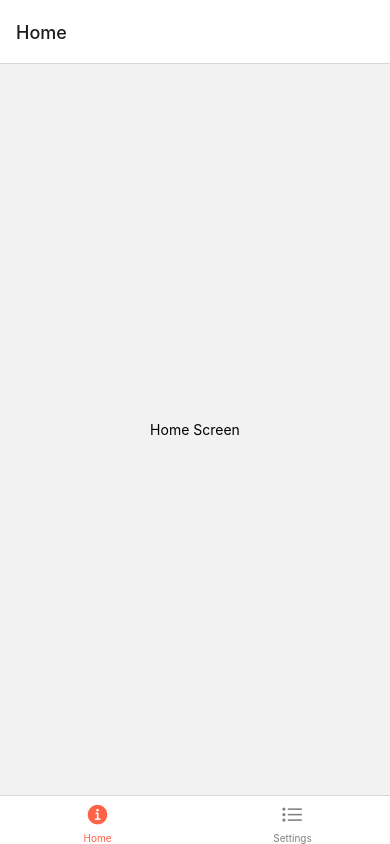
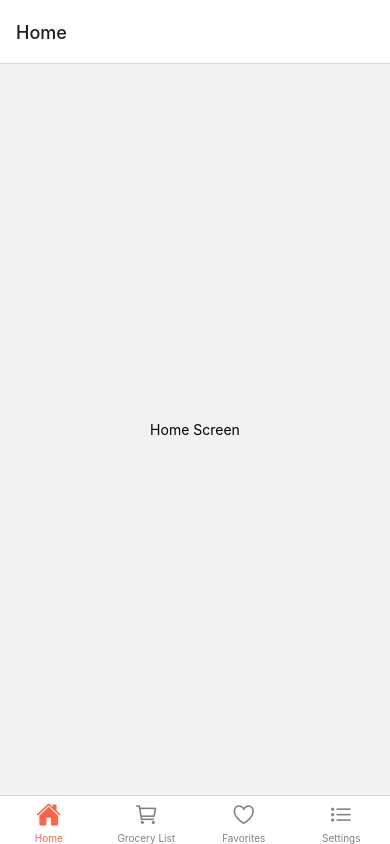
Before and after one commit to Ankinen/App20200Group, a React Native app in the folder mobile/: screen / in a window 390 px wide. Built offline with nearby package versions, Linux system fonts and the light colour scheme.

Commit message:
Added favorites and updated app

```diff
--- a/mobile/App.js
+++ b/mobile/App.js
@@ -5,6 +5,10 @@ import { createBottomTabNavigator } from '@react-navigation/bottom-tabs';
 import Ionicons from 'react-native-vector-icons/Ionicons';
 
 import SettingsScreen from './screens/settings';
+import Favorites from './screens/favorites';
+
+// Apollo libraries import
+//import { ApolloClient, ApolloProvider, InMemoryCache } from '@apollo/client';
 
 function HomeScreen() {
   return (
@@ -26,10 +30,14 @@ export default function App() {
 
             if (route.name === 'Home') {
               iconName = focused
-                ? 'ios-information-circle'
-                : 'ios-information-circle-outline';
+                ? 'ios-home'
+                : 'ios-home-outline';
             } else if (route.name === 'Settings') {
               iconName = focused ? 'ios-list' : 'ios-list-outline';
+            } else if (route.name === 'Favorites') {
+              iconName = focused ? 'ios-heart' : 'ios-heart-outline';
+            } else if (route.name === 'Grocery List') {
+              iconName = focused ? 'ios-cart' : 'ios-cart-outline';
             }
 
             // You can return any component that you like here!
@@ -40,7 +48,10 @@ export default function App() {
         })}
       >
         <Tab.Screen name="Home" component={HomeScreen} />
+        <Tab.Screen name="Grocery List" component={HomeScreen} />
+        <Tab.Screen name="Favorites" component={Favorites} />
         <Tab.Screen name="Settings" component={SettingsScreen} />
+
       </Tab.Navigator>
     </NavigationContainer>
   );
--- /dev/null
+++ b/mobile/screens/favorites.js
@@ -0,0 +1,49 @@
+import React from 'react';
+import { Text, View } from 'react-native';
+//import { useQuery, gql } from '@apollo/client';
+
+import ListFeed from '../components/ListFeed';
+// import Loading from '../components/Loading';
+
+// our GraphQL query
+/*const GET_MY_FAVORITES = gql`
+  query me {
+    me {
+      id
+      username
+      favorites {
+        id
+        createdAt
+        content
+        favoriteCount
+        author {
+          username
+          id
+          avatar
+        }
+      }
+    }
+  }
+`; */
+
+const Favorites = props => {
+  const { loading, error, data } = useQuery(GET_MY_FAVORITES);
+
+  // if the data is loading, our app will display a loading message
+  if (loading) return <Loading />;
+  // if there is an error fetching the data, display an error message
+  if (error) return <Text>Error loading notes</Text>;
+  // if the query is successful and there are notes, return the feed of notes
+  // else if the query is successful and there aren't notes, display a message
+  if (data.me.favorites.length !== 0) {
+    return <ListFeed notes={data.me.favorites} navigation={props.navigation} />;
+  } else {
+    return <Text>No notes yet</Text>;
+  }
+};
+
+Favorites.navigationOptions = {
+  title: 'Favorites'
+};
+
+export default Favorites;
```
